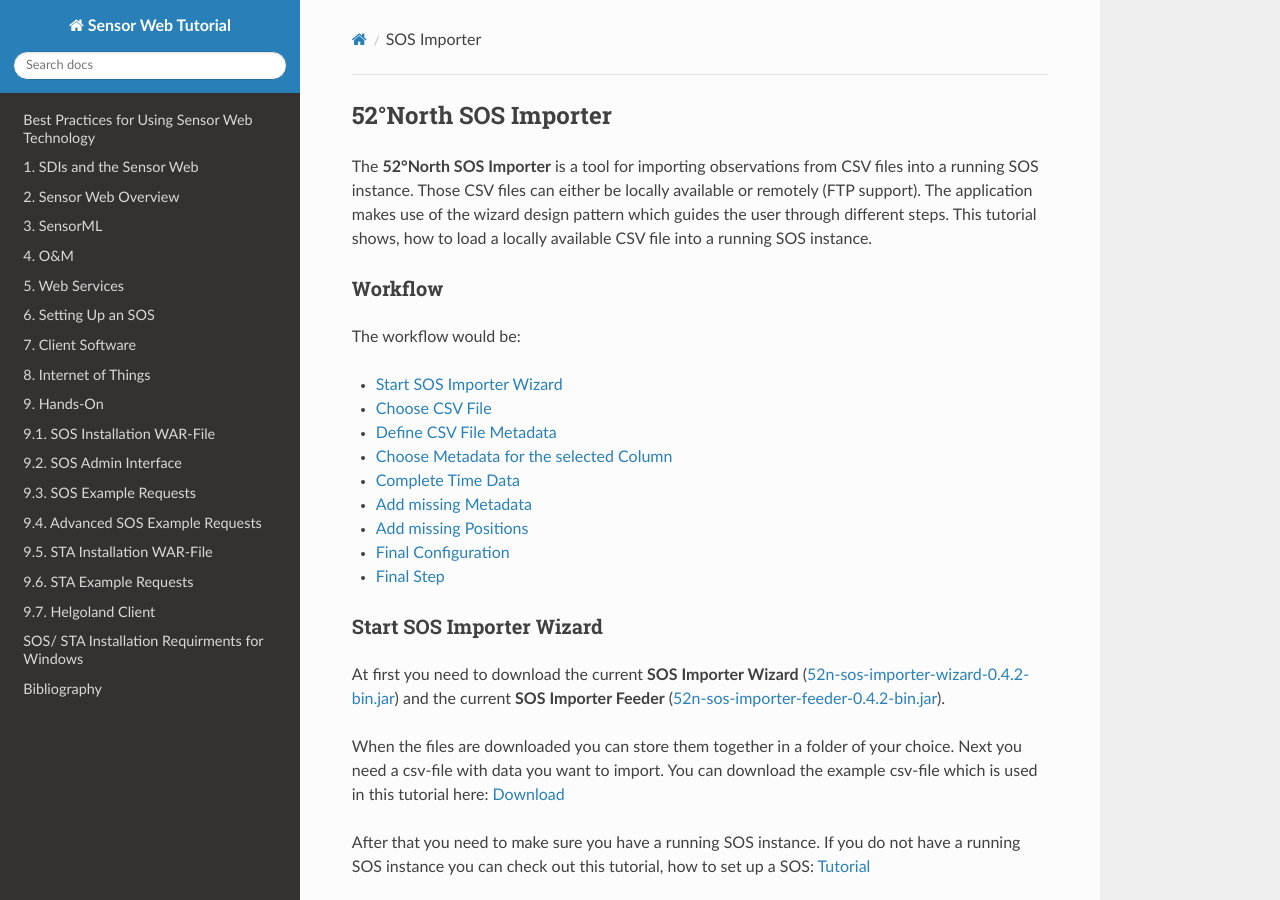
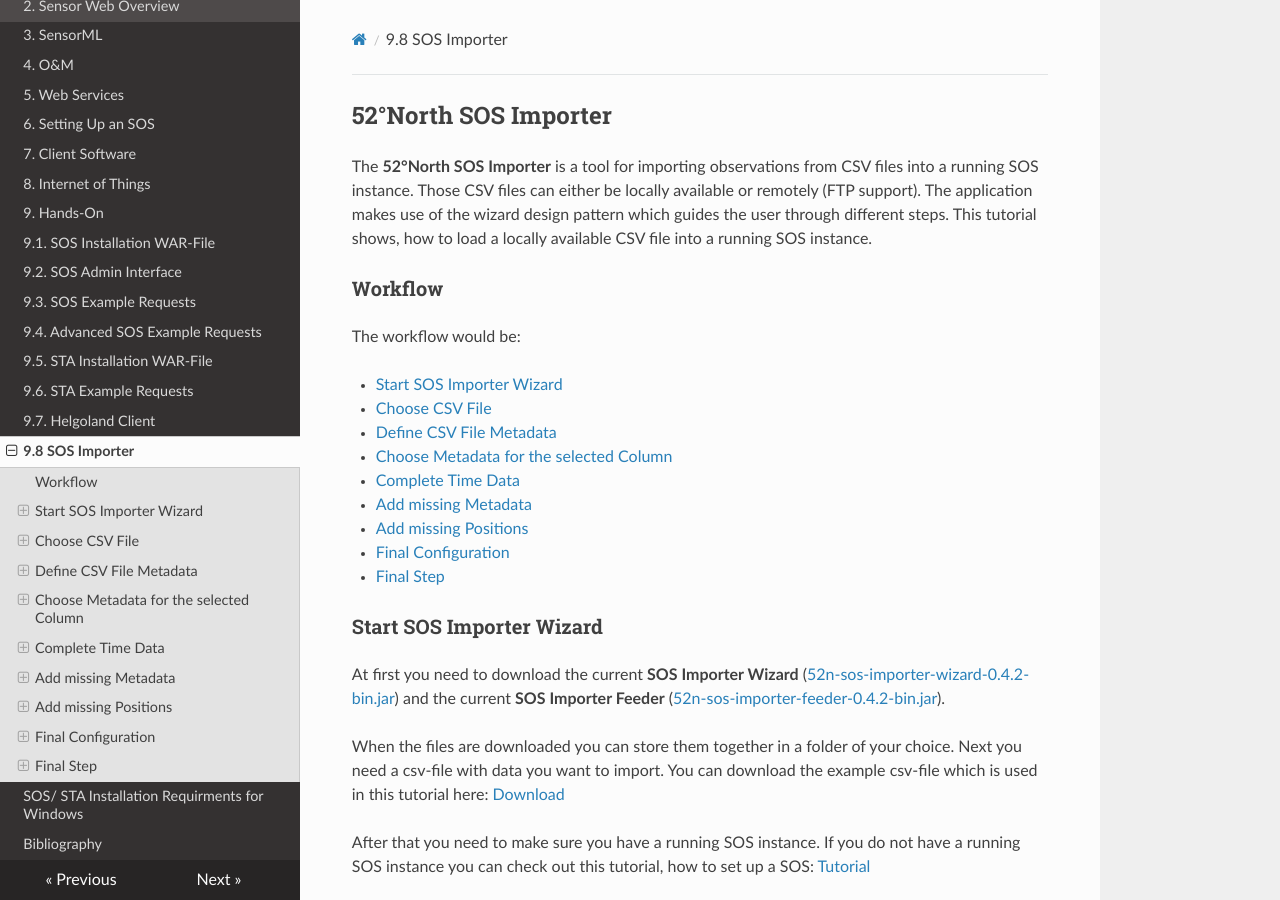
Before and after one commit to 52North/sensor-web-tutorial, an MkDocs documentation site: the page built from docs/9_8_sos_importer.md, in a window 1280 px wide and 900 px high. Built offline with MkDocs 1.6.1, drawn with Linux system fonts in a browser that asks for light colours; nearby versions of some CDN libraries.

Commit message:
add SOS importer to TOC

```diff
--- a/docs/87_sos_importer.md
+++ b/docs/9_8_sos_importer.md
@@ -1,5 +1,5 @@
 ---
-title: SOS Importer
+title: 9.8 SOS Importer
 layout: page
 ---
 
--- a/mkdocs.yml
+++ b/mkdocs.yml
@@ -49,5 +49,6 @@
   - 9_5_sta_installation_war_file.md
   - 9_6_sta_example_request.md
   - 9_7_helgoland_client.md
+  - 9_8_sos_importer.md
   - 89_installation_requirments_for_windows.md
   - 99_bibliography.md
```
